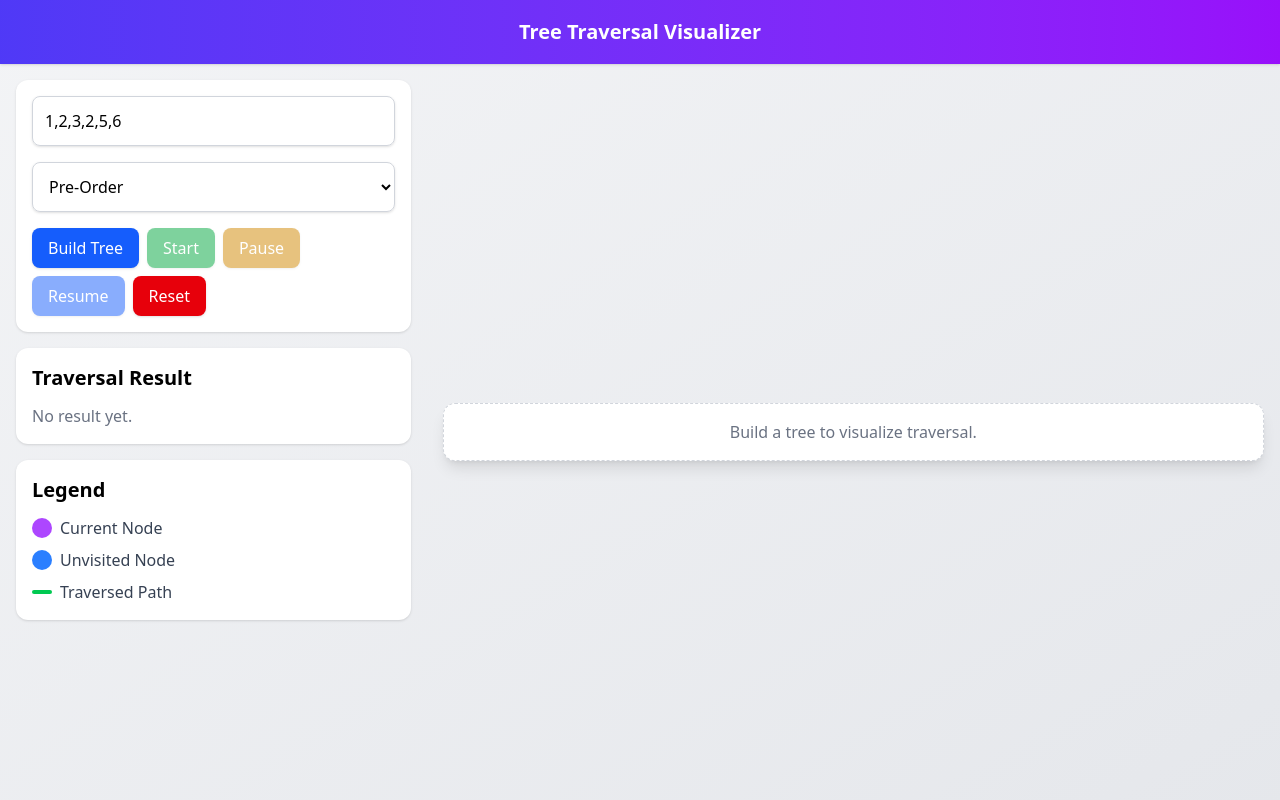
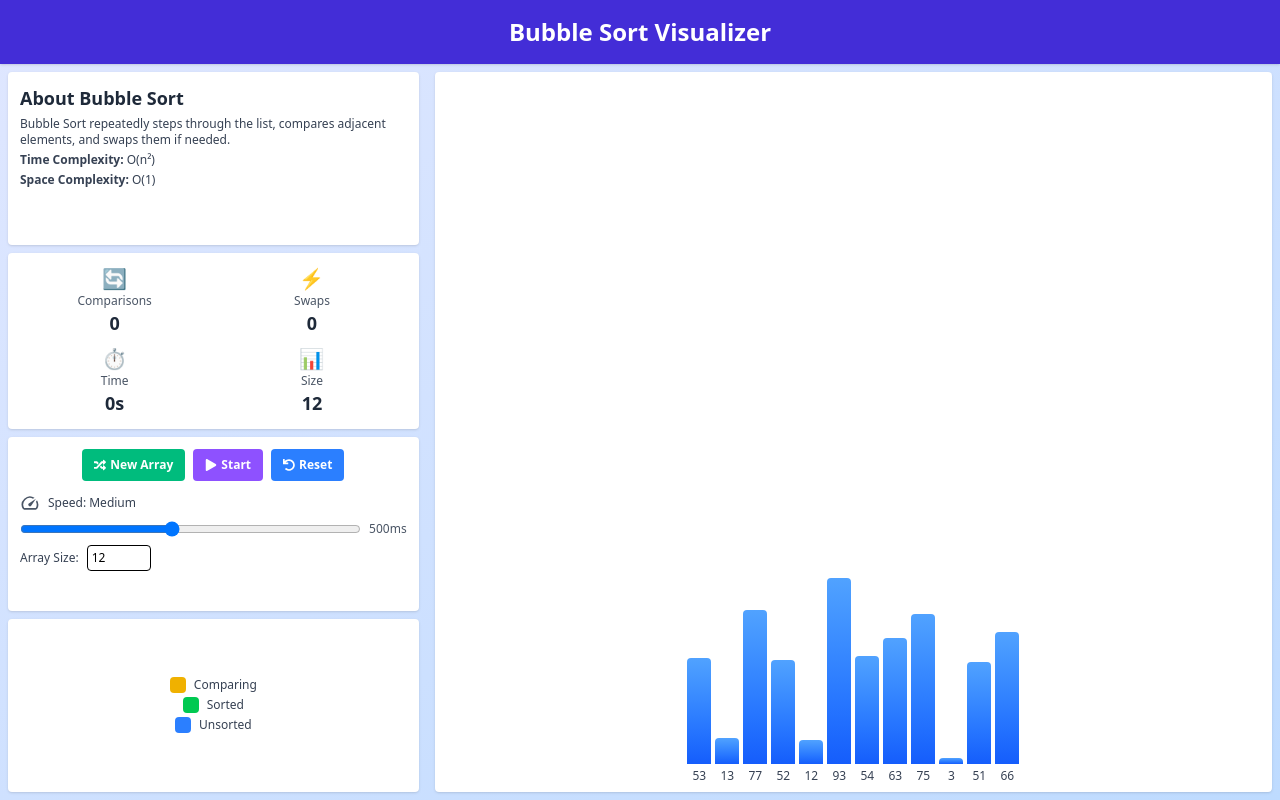
Before and after one commit to NikhilPatil2727/DSAVisualizer, a React (Vite) app: page / in a window 1280 px wide. Built offline with nearby package versions, Linux system fonts and the light colour scheme.

Commit message:
final bubbleSort

```diff
--- a/src/components/BubbleSortVisualizer.jsx
+++ b/src/components/BubbleSortVisualizer.jsx
@@ -151,28 +151,32 @@ const BubbleSortVisualizer = () => {
   };
 
   return (
-    <div className="h-screen flex flex-col overflow-hidden bg-gradient-to-br from-indigo-100 to-blue-200">
+    <div className="h-screen flex flex-col bg-gradient-to-br from-indigo-100 to-blue-200">
       {/* Fixed Header */}
-      <header className="h-16 bg-indigo-700 flex items-center justify-center text-white shadow">
+      <header className="h-16 bg-indigo-700 flex items-center justify-center text-white shadow flex-shrink-0">
         <h1 className="text-2xl font-bold">Bubble Sort Visualizer</h1>
       </header>
 
-      {/* Main content area split into two columns */}
-      <div className="flex flex-grow overflow-hidden">
+      {/* Main content area */}
+      <div className="flex flex-col md:flex-row flex-grow overflow-hidden">
         {/* Left Column: Info, Stats, Controls & Legend */}
-        <div className="w-1/3 p-2 flex flex-col space-y-2 overflow-hidden">
+        <div className="w-full md:w-1/3 p-2 flex flex-col space-y-2 overflow-y-auto">
           {/* Info Panel */}
-          <div className="flex-1 bg-white shadow rounded p-3 overflow-hidden">
+          <div className="flex-1 bg-white shadow rounded p-3">
             <h2 className="text-lg font-bold text-gray-800 mb-1">About Bubble Sort</h2>
             <p className="text-gray-700 text-xs">
               Bubble Sort repeatedly steps through the list, compares adjacent elements, and swaps them if needed.
             </p>
-            <p className="text-gray-700 text-xs mt-1"><strong>Time Complexity:</strong> O(n²)</p>
-            <p className="text-gray-700 text-xs mt-1"><strong>Space Complexity:</strong> O(1)</p>
+            <p className="text-gray-700 text-xs mt-1">
+              <strong>Time Complexity:</strong> O(n²)
+            </p>
+            <p className="text-gray-700 text-xs mt-1">
+              <strong>Space Complexity:</strong> O(1)
+            </p>
           </div>
 
           {/* Stats Dashboard */}
-          <div className="flex-1 bg-white shadow rounded p-3 overflow-hidden">
+          <div className="flex-1 bg-white shadow rounded p-3">
             <div className="grid grid-cols-2 gap-2">
               <div className="flex flex-col items-center">
                 <span className="text-xl">🔄</span>
@@ -198,7 +202,7 @@ const BubbleSortVisualizer = () => {
           </div>
 
           {/* Controls */}
-          <div className="flex-1 bg-white shadow rounded p-3 overflow-hidden">
+          <div className="flex-1 bg-white shadow rounded p-3">
             <div className="flex flex-wrap justify-center gap-2">
               <button
                 onClick={newGenerateArray}
@@ -257,7 +261,7 @@ const BubbleSortVisualizer = () => {
           </div>
 
           {/* Legend */}
-          <div className="flex-1 bg-white shadow rounded p-3 flex items-center justify-center overflow-hidden">
+          <div className="flex-1 bg-white shadow rounded p-3 flex items-center justify-center">
             <div className="flex flex-col items-center gap-1">
               <div className="flex items-center gap-2">
                 <div className="w-4 h-4 bg-yellow-500 rounded"></div>
@@ -276,7 +280,7 @@ const BubbleSortVisualizer = () => {
         </div>
 
         {/* Right Column: Visualization */}
-        <div className="w-2/3 p-2 overflow-hidden">
+        <div className="w-full md:w-2/3 p-2 overflow-auto">
           <div className="h-full bg-white shadow rounded p-2 flex items-end justify-center">
             <div className="w-full flex items-end justify-center gap-1">
               {array.map((value, idx) => (
--- a/src/index.jsx
+++ b/src/index.jsx
@@ -12,12 +12,12 @@ import TreeTraversalVisualizer from "./components/TreeTraversalVisualizer";
 function App() {
   return (
     <>
-      {/* <BubbleSortVisualizer /> */}
+      <BubbleSortVisualizer />
       {/* <InsertionSortVisualizer/> */}
       {/* <SelectionSortVisualizer/> */}
       {/* <MergeSortVisualizer /> */}
       {/* <QuickSortVisualizer /> */}
-      <TreeTraversalVisualizer />
+      {/* <TreeTraversalVisualizer /> */}
 
     </>
   );
```
